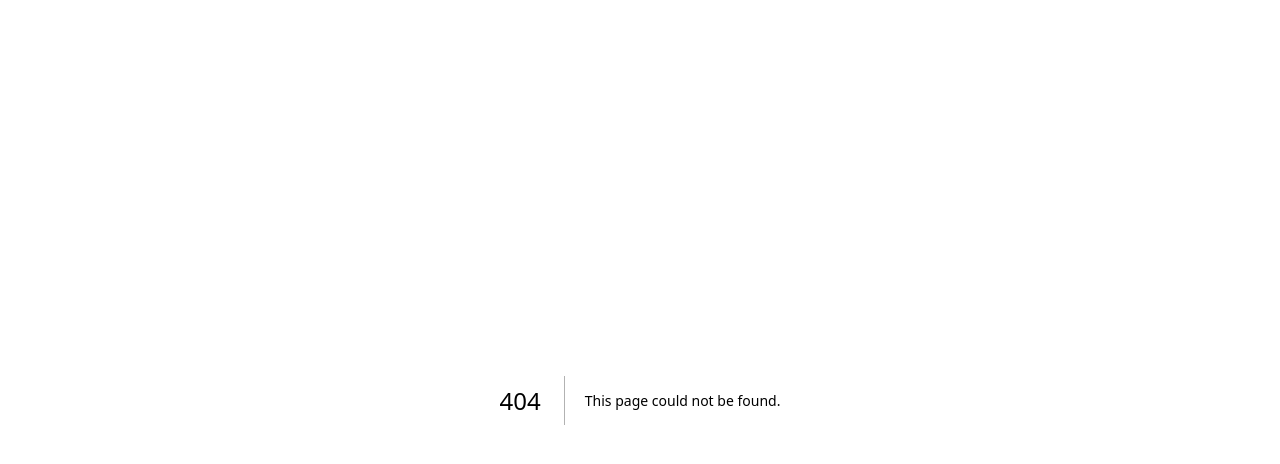
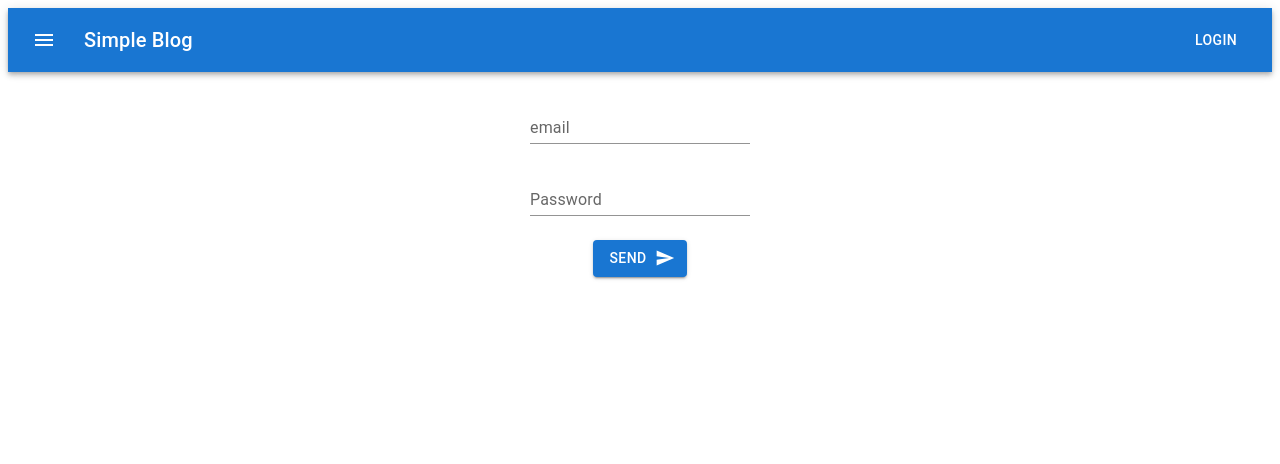
Before and after one commit to no-shin/simple_blog, a Next.js app: page /login in a window 1280 px wide. Before the commit this address had no page. Shown: the top 464 px of the page. Built offline with nearby package versions, Linux system fonts and the light colour scheme.

Commit message:
make login page

```diff
--- a/src/app/components/header.tsx
+++ b/src/app/components/header.tsx
@@ -1,9 +1,9 @@
-import { Button, Box, AppBar, Toolbar, Typography, IconButton } from "@mui/material";
+import { Button, Box, AppBar, Toolbar, Typography, Link, IconButton } from "@mui/material";
 import MenuIcon from "@mui/icons-material/Menu";
 
 export default function Header() {
   return (
-    <Box sx={{ flexGrow: 1 }}>
+    <Box sx={{ flexGrow: 1, mb: 3 }}>
       <AppBar position="static">
         <Toolbar>
           <IconButton
@@ -15,10 +15,10 @@ export default function Header() {
           >
             <MenuIcon />
           </IconButton>
-          <Typography variant="h6" component="div" sx={{ flexGrow: 1 }}>
-            Simple Blog
-          </Typography>
-          <Button color="inherit">Login</Button>
+          <Link href="/" underline="none" color="white" variant="h6" sx={{ flexGrow: 1 }}>
+            {"Simple Blog"}
+          </Link>
+          <Button color="inherit" href="login">Login</Button>
         </Toolbar>
       </AppBar>
     </Box>
--- /dev/null
+++ b/src/app/login/page.tsx
@@ -0,0 +1,20 @@
+import { TextField, Button, Grid } from "@mui/material";
+import SendIcon from '@mui/icons-material/Send'
+import Header from "../components/header";
+
+function form() {
+  return (
+    <div>
+      <Header />
+      <Grid container direction="column" spacing={3} alignItems="center">
+        <Grid item><TextField id="mailadress" label="email" variant="standard" /></Grid>
+        <Grid item><TextField id="password" label="Password" variant="standard" type="password" /></Grid>
+        <Grid item><Button variant="contained" endIcon={<SendIcon />}>
+          Send
+        </Button></Grid>
+      </Grid>
+    </div>
+  );
+}
+
+export default form;
--- a/src/app/page.tsx
+++ b/src/app/page.tsx
@@ -2,7 +2,9 @@ import Header from "./components/header";
 
 export default function Home() {
   return (
-    <Header />
-
+    <div>
+      <Header />
+      <p>ここはトップページ</p>
+    </div>
   );
 }
```
